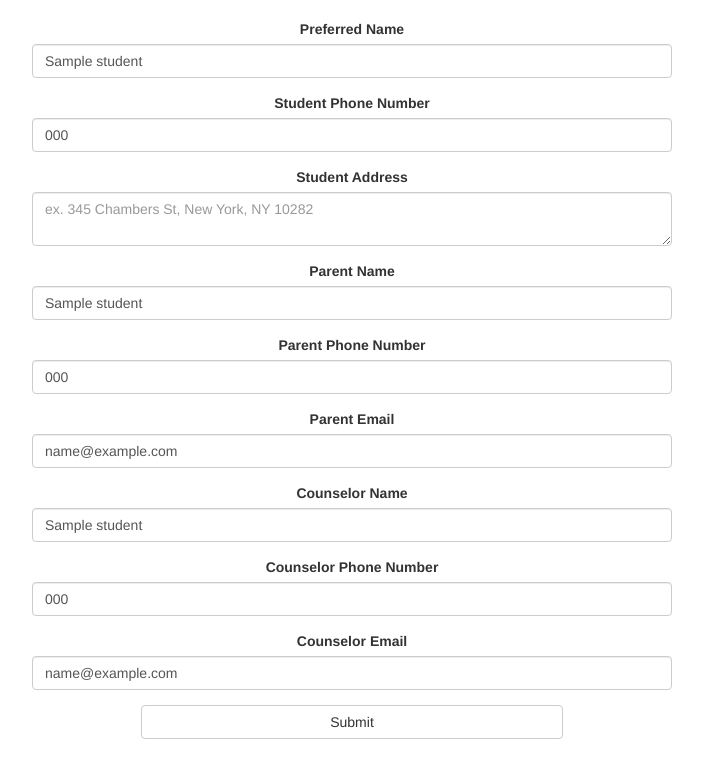
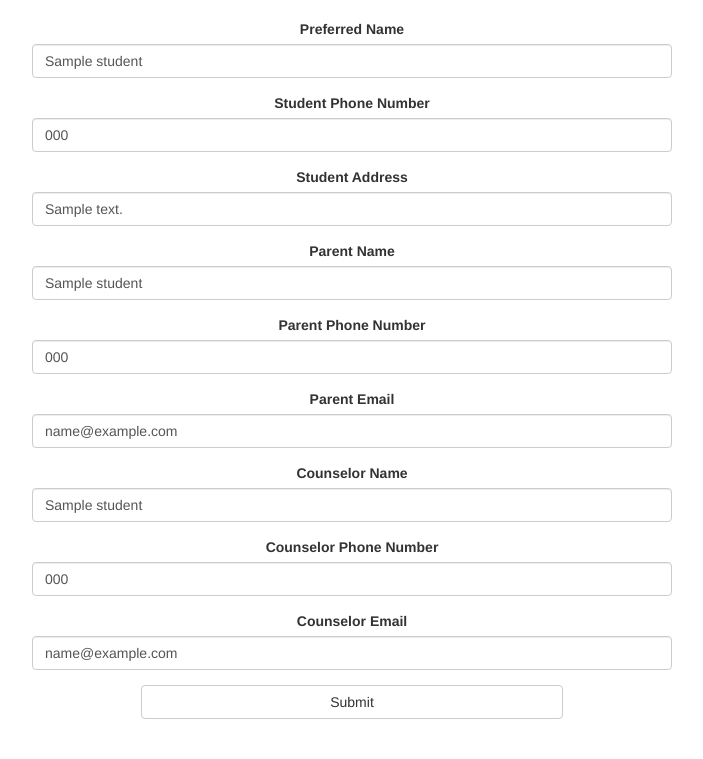
Before and after one commit to jerry-lei/Teacher-Contact-Site, a Flask app: template templates/contactInfo.html in a window 1280 px wide. Shown: the part 51-810 px from the top of the page, without its empty margins (288-991 px from the left). After the commit the page ends 770 px from the top, so only its background shows below. Run offline with Flask 2, Linux system fonts and the light colour scheme; the template is opened without the code that fills it: most values are stand-ins (such as "Sample title", 1, 10 or a date in 2020); parts of the project's set-up code (start-up, migrations or seed data) failed here and were passed over; some libraries are stand-ins or nearby versions.

Commit message:
textarea does not work. changed address back to input

```diff
--- a/templates/contactInfo.html
+++ b/templates/contactInfo.html
@@ -17,7 +17,7 @@
     </div>
     <div class="form-group" style="width:50%">
       <label>Student Address</label>
-      <textarea class="form-control" type="text"  name="address" value="{{student.address}}" placeholder="ex. 345 Chambers St, New York, NY 10282"></textarea>
+      <input class="form-control" type="text"  name="address" value="{{student.address}}" placeholder="ex. 345 Chambers St, New York, NY 10282">
     </div>
     <!--PARENT PORTION OF FORM-->
     <div class="form-group" style="width:50%">
```
